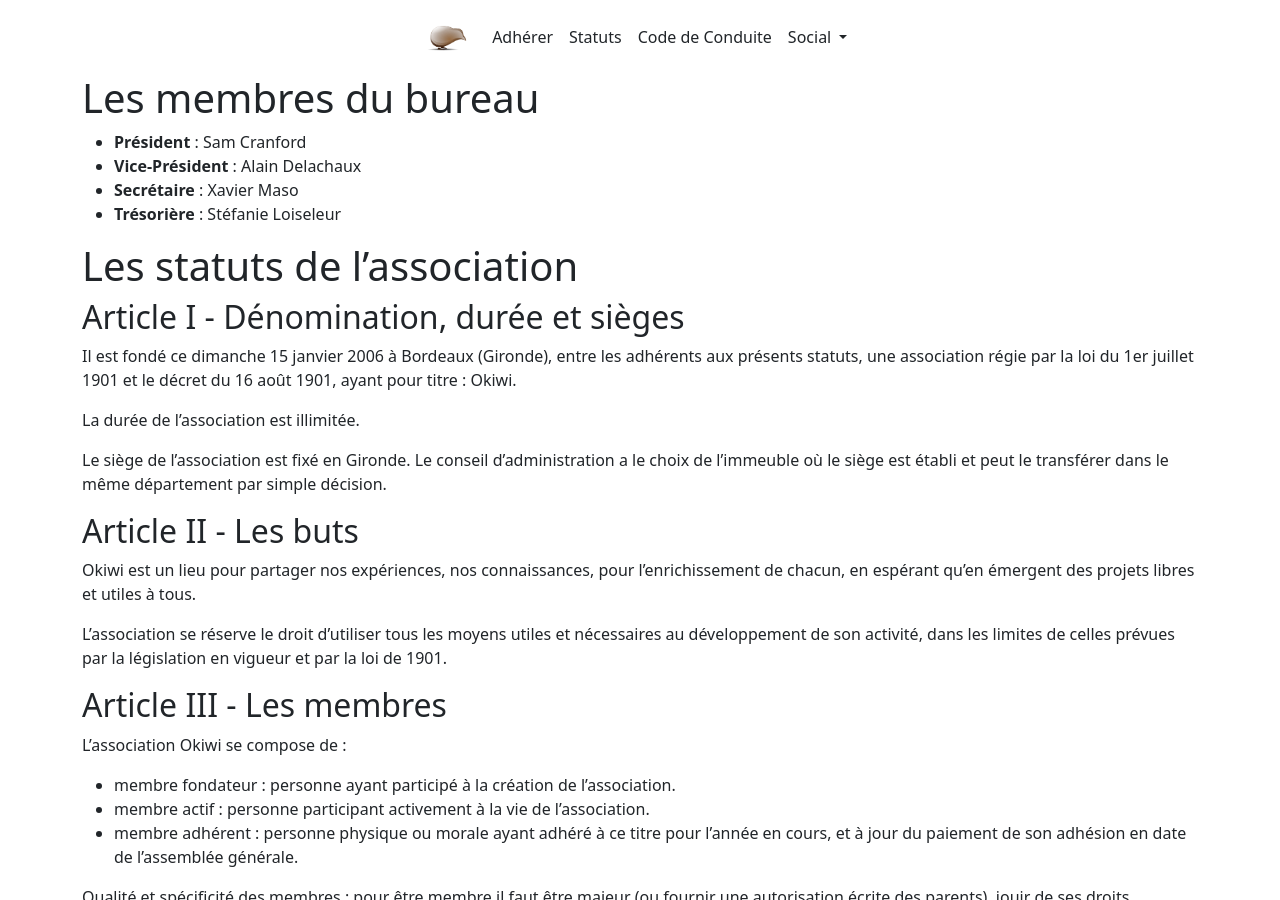
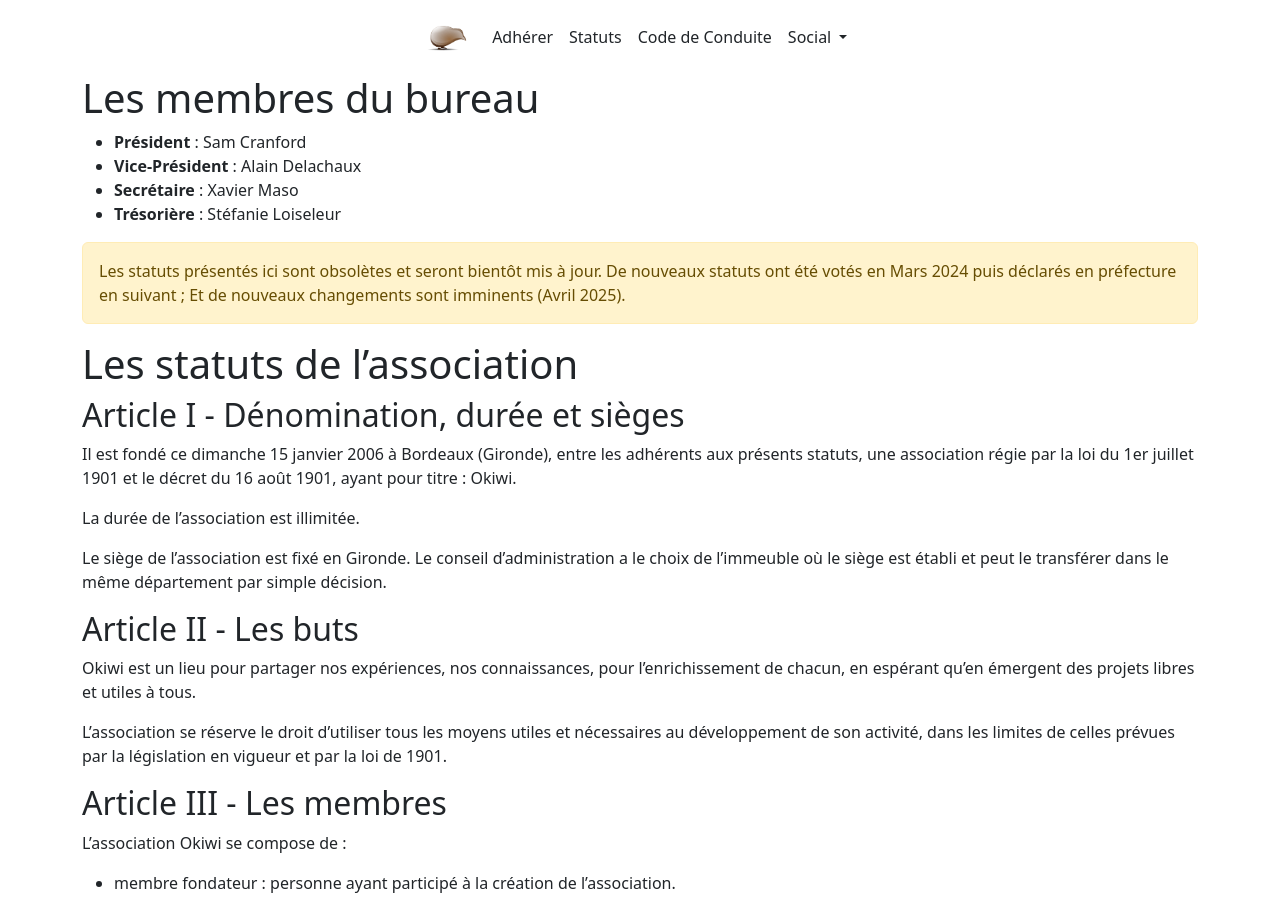
Before and after one commit to okiwi/okiwi.org, a Jekyll site: the page built from statuts/index.md, in a window 1280 px wide and 900 px high. Built offline with Jekyll 4.4.1, drawn with Linux system fonts in a browser that asks for light colours; our own code applies the rules of GitHub Pages for plain Markdown files.

Commit message:
statuts: Ajouter un avertissement de son obsolescence

```diff
--- a/statuts/index.md
+++ b/statuts/index.md
@@ -8,6 +8,10 @@
 - **Vice-Président** : Alain Delachaux
 - **Secrétaire** : Xavier Maso
 - **Trésorière** : Stéfanie Loiseleur
+
+<div class="alert alert-warning" role="alert">
+    Les statuts présentés ici sont obsolètes et seront bientôt mis à jour. De nouveaux statuts ont été votés en Mars 2024 puis déclarés en préfecture en suivant ; Et de nouveaux changements sont imminents (Avril 2025).
+</div>
 
 # Les statuts de l'association
 
```
